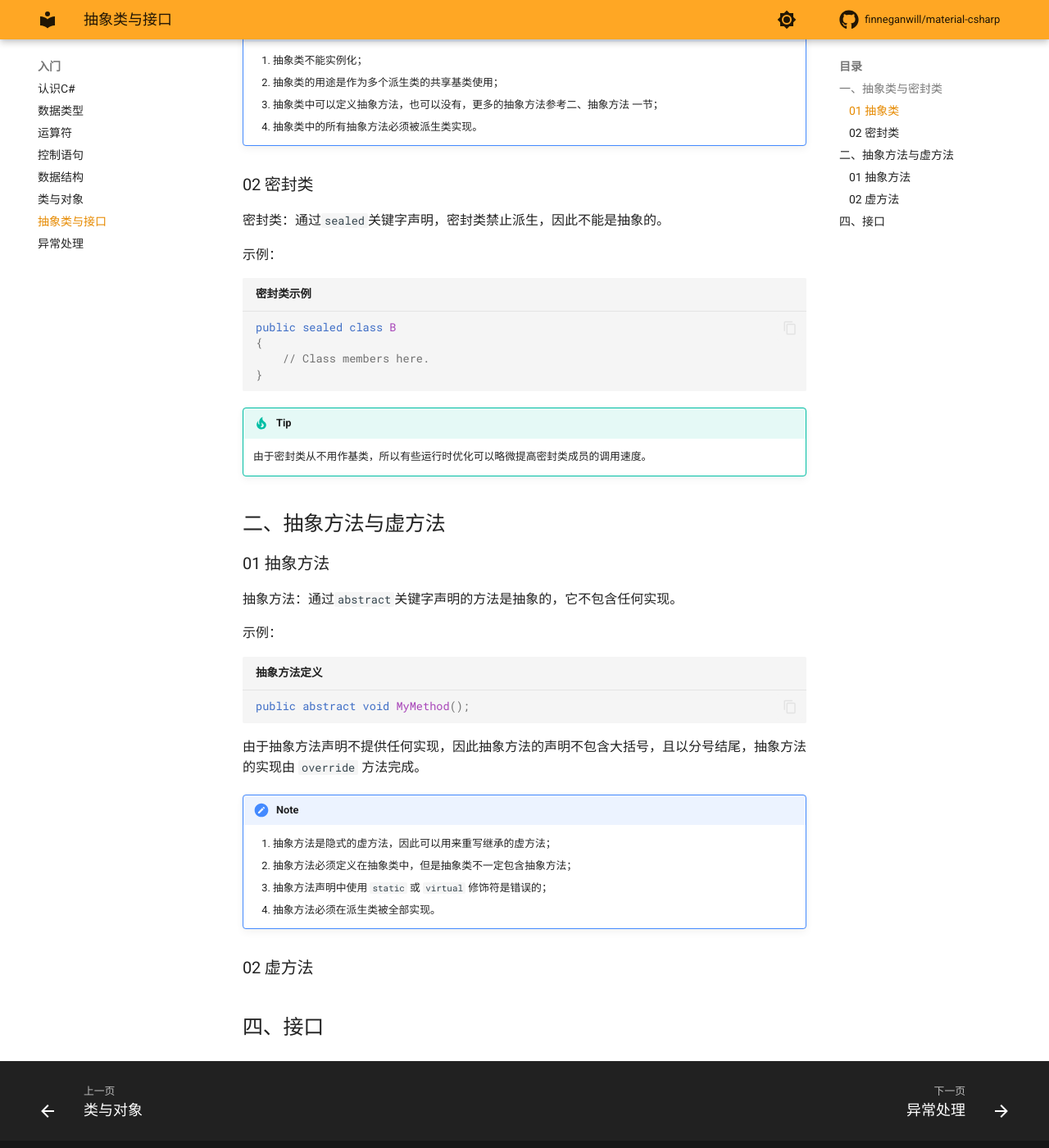
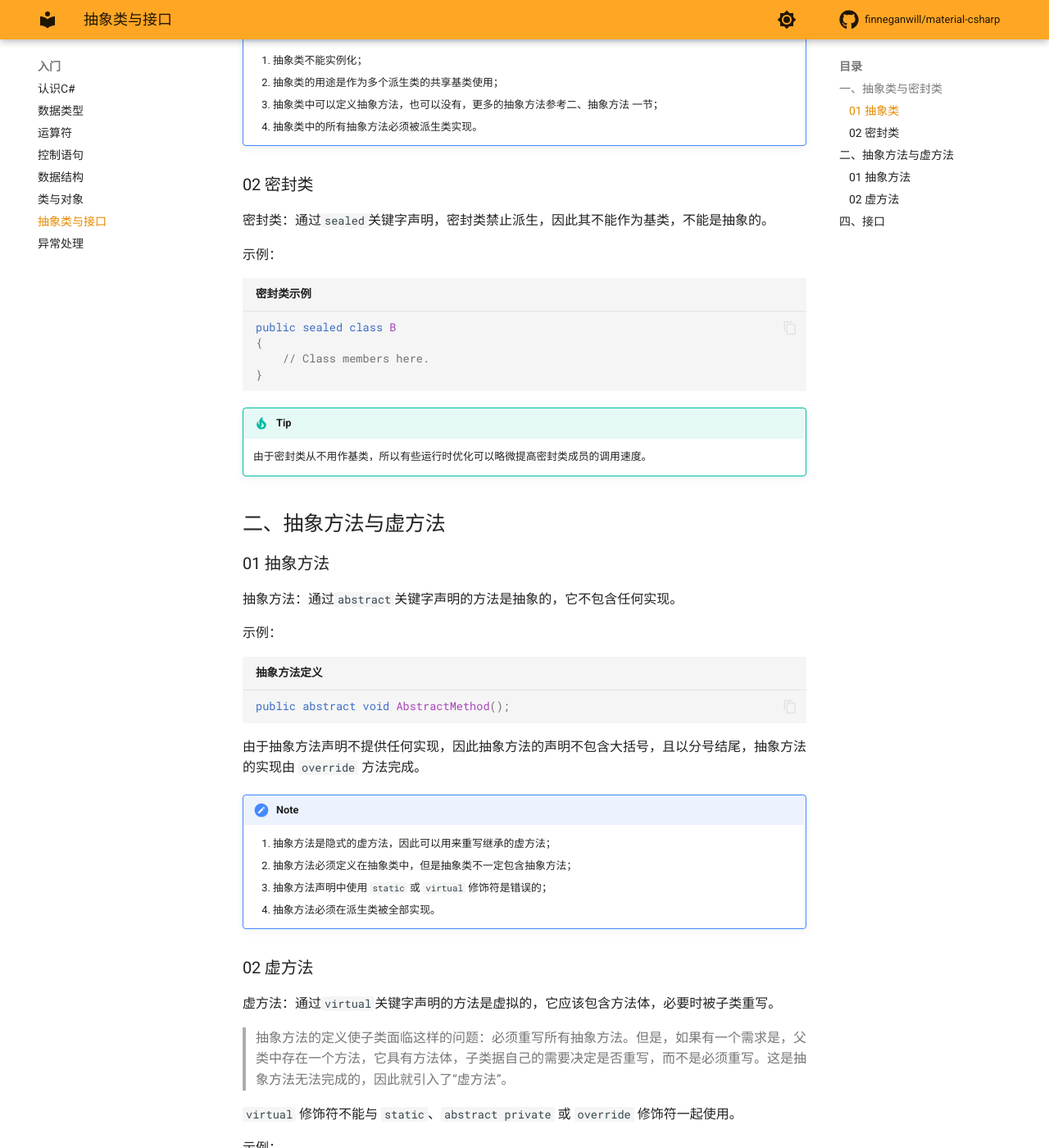
Before and after one commit to finneganwill/material-csharp, an MkDocs documentation site: the page built from docs/入门/06 抽象类与接口.md, in a window 1280 px wide and 1400 px high, scrolled down 552 px. Shown: the whole window at 82% size. Built offline with MkDocs 1.6.1 and Material for MkDocs 9.7.7, drawn with Linux system fonts in a browser that asks for light colours; comment, search, counter and statistics services are not loaded; some of the changed text lies outside the part shown.

Commit message:
vault backup: 2023-03-21 14:47:49

````diff
--- a/docs/入门/06 抽象类与接口.md
+++ b/docs/入门/06 抽象类与接口.md
@@ -20,7 +20,7 @@ public abstract class A
 	4. 抽象类中的所有抽象方法必须被派生类实现。
 
 ### 02 密封类
-密封类：通过`sealed`关键字声明，密封类禁止派生，因此不能是抽象的。
+密封类：通过`sealed`关键字声明，密封类禁止派生，因此其不能作为基类，不能是抽象的。
 
 示例：
 ```csharp title="密封类示例"
@@ -39,7 +39,7 @@ public sealed class B
 
 示例：
 ```csharp title="抽象方法定义"
-public abstract void MyMethod();
+public abstract void AbstractMethod();
 ```
 
 由于抽象方法声明不提供任何实现，因此抽象方法的声明不包含大括号，且以分号结尾，抽象方法的实现由 `override` 方法完成。
@@ -51,5 +51,22 @@ public abstract void MyMethod();
 	4. 抽象方法必须在派生类被全部实现。
 
 ### 02 虚方法
+虚方法：通过`virtual`关键字声明的方法是虚拟的，它应该包含方法体，必要时被子类重写。
 
+> 抽象方法的定义使子类面临这样的问题：必须重写所有抽象方法。但是，如果有一个需求是，父类中存在一个方法，它具有方法体，子类据自己的需要决定是否重写，而不是必须重写。这是抽象方法无法完成的，因此就引入了“虚方法”。
+
+`virtual` 修饰符不能与 `static`、`abstract private` 或 `override` 修饰符一起使用。
+
+示例：
+```csharp title="虚方法的定义"
+public virtual void VirtualMethod()
+{
+
+}
+```
+
+!!! Tip
+	1. 当抽象类从基类继承虚方法时，抽象类可以使用抽象方法重写该虚方法。通过这种方式，抽象类可强制派生类向虚拟方法提供新的方法实现；
+	2. `sealed` 和 `override` 一起使用会抵消虚效果。
+	![[Pasted image 20230321144140.png]]
 ## 四、接口
--- a/mkdocs.yml
+++ b/mkdocs.yml
@@ -150,6 +150,11 @@ markdown_extensions:
       # 标题
       # title: Content
 
+  # 图像
+  - attr_list
+  - md_in_html
+
+
 # 插件
 plugins:
   # 时间插件
@@ -158,3 +163,6 @@ plugins:
       type: datetime
       enable_creation_date: true
       fallback_to_build_date: true
+
+  # 图像缩放插件
+  - glightbox
````
Also changed, not shown: docs/入门/.obsidian/workspace.json, docs/入门/Pasted image 20230321144140.png (added).
